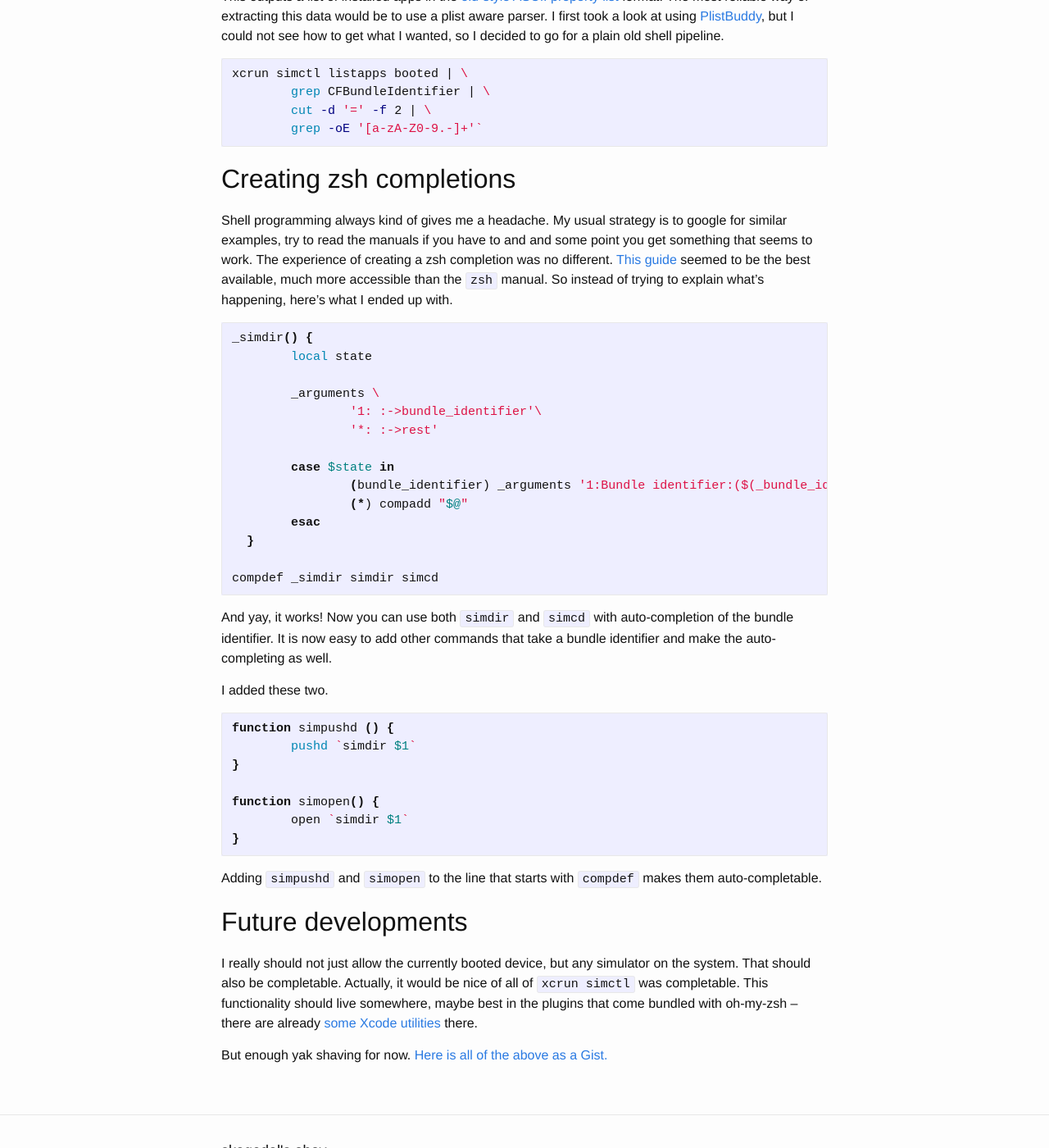
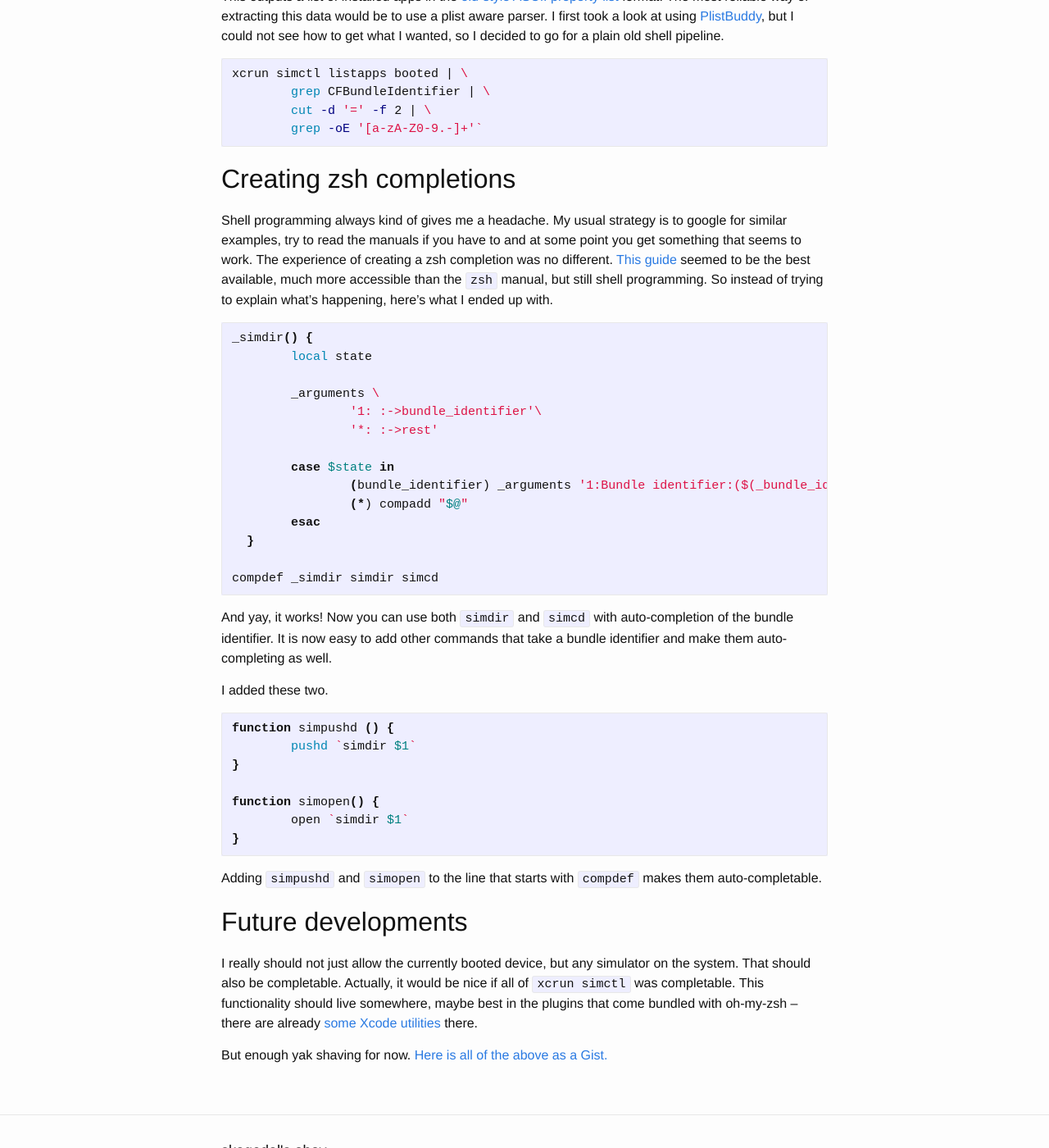
Before and after one commit to skagedal/skagedal.github.io, a Jekyll site: the page built from _posts/2018-01-02-simcd.markdown, in a window 1280 px wide and 1400 px high, scrolled down 1316 px. Shown: the whole window at 82% size. Built offline with Jekyll 4.4.1, drawn with Linux system fonts in a browser that asks for light colours.

Commit message:
simcd: Typos fixed + minor copyedit

````diff
--- a/_posts/2018-01-02-simcd.markdown
+++ b/_posts/2018-01-02-simcd.markdown
@@ -59,7 +59,7 @@ xcrun simctl listapps booted | \
 
 ## Creating zsh completions
 
-Shell programming always kind of gives me a headache.  My usual strategy is to google for similar examples, try to read the manuals if you have to and and some point you get something that seems to work.  The experience of creating a zsh completion was no different.  [This guide](https://github.com/zsh-users/zsh-completions/blob/master/zsh-completions-howto.org) seemed to be the best available, much more accessible than the `zsh` manual.  So instead of trying to explain what's happening, here's what I ended up with.
+Shell programming always kind of gives me a headache.  My usual strategy is to google for similar examples, try to read the manuals if you have to and at some point you get something that seems to work.  The experience of creating a zsh completion was no different.  [This guide](https://github.com/zsh-users/zsh-completions/blob/master/zsh-completions-howto.org) seemed to be the best available, much more accessible than the `zsh` manual, but still shell programming.  So instead of trying to explain what's happening, here's what I ended up with.
 
 ```shell
 _simdir() {
@@ -78,7 +78,7 @@ _simdir() {
 compdef _simdir simdir simcd
 ```
 
-And yay, it works! Now you can use both `simdir` and `simcd` with auto-completion of the bundle identifier. It is now easy to add other commands that take a bundle identifier and make the auto-completing as well.
+And yay, it works! Now you can use both `simdir` and `simcd` with auto-completion of the bundle identifier. It is now easy to add other commands that take a bundle identifier and make them auto-completing as well.
 
 I added these two.
 
@@ -96,6 +96,6 @@ Adding `simpushd` and `simopen` to the line that starts with `compdef` makes the
 
 ## Future developments
 
-I really should not just allow the currently booted device, but any simulator on the system.  That should also be completable.  Actually, it would be nice of all of `xcrun simctl` was completable.  This functionality should live somewhere, maybe best in the plugins that come bundled with oh-my-zsh – there are already [some Xcode utilities](https://github.com/robbyrussell/oh-my-zsh/tree/master/plugins/xcode) there.
+I really should not just allow the currently booted device, but any simulator on the system.  That should also be completable.  Actually, it would be nice if all of `xcrun simctl` was completable.  This functionality should live somewhere, maybe best in the plugins that come bundled with oh-my-zsh – there are already [some Xcode utilities](https://github.com/robbyrussell/oh-my-zsh/tree/master/plugins/xcode) there.
 
 But enough yak shaving for now.  [Here is all of the above as a Gist.](https://gist.github.com/skagedal/6fda34e0bc5f532e02dd51314554bcdd)
````
